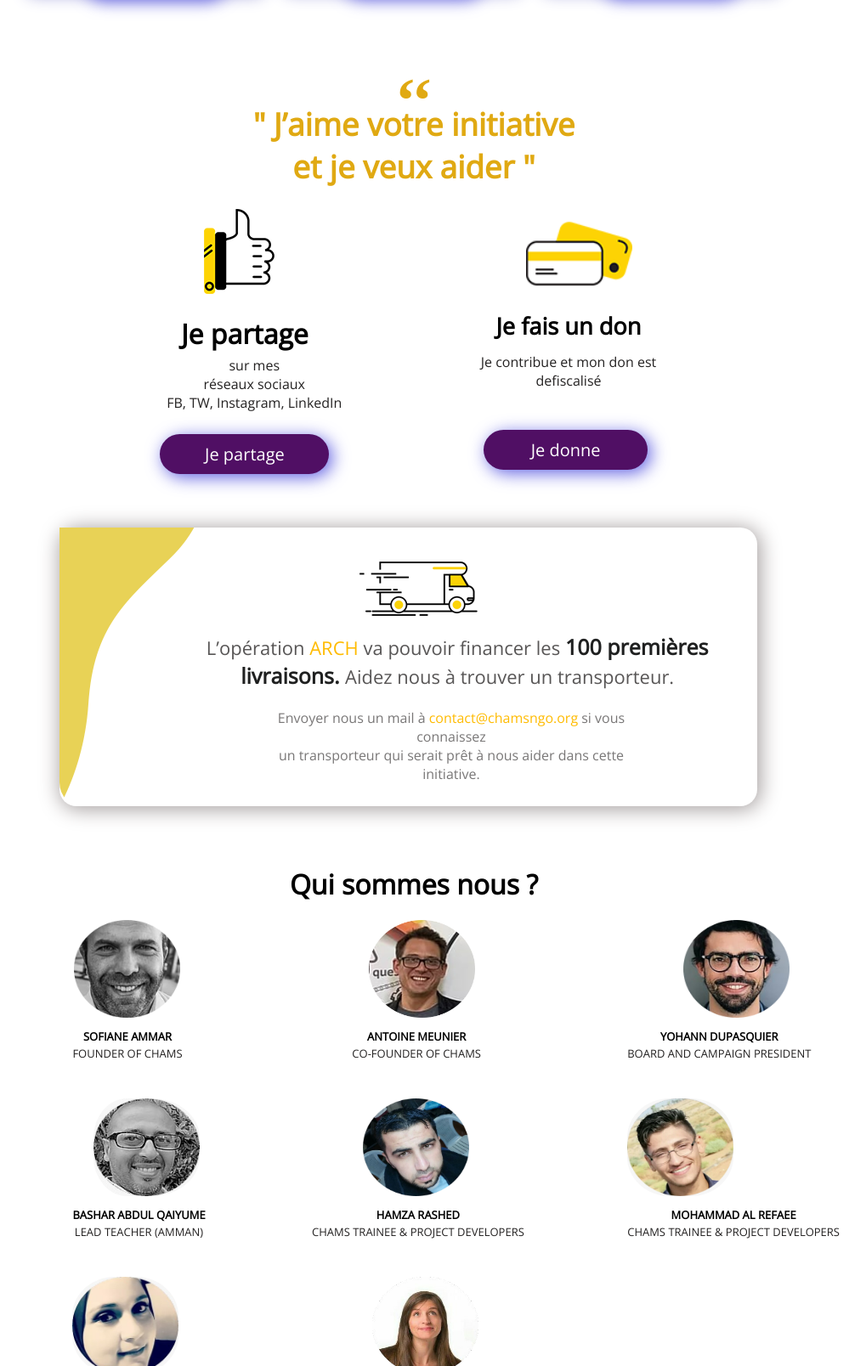
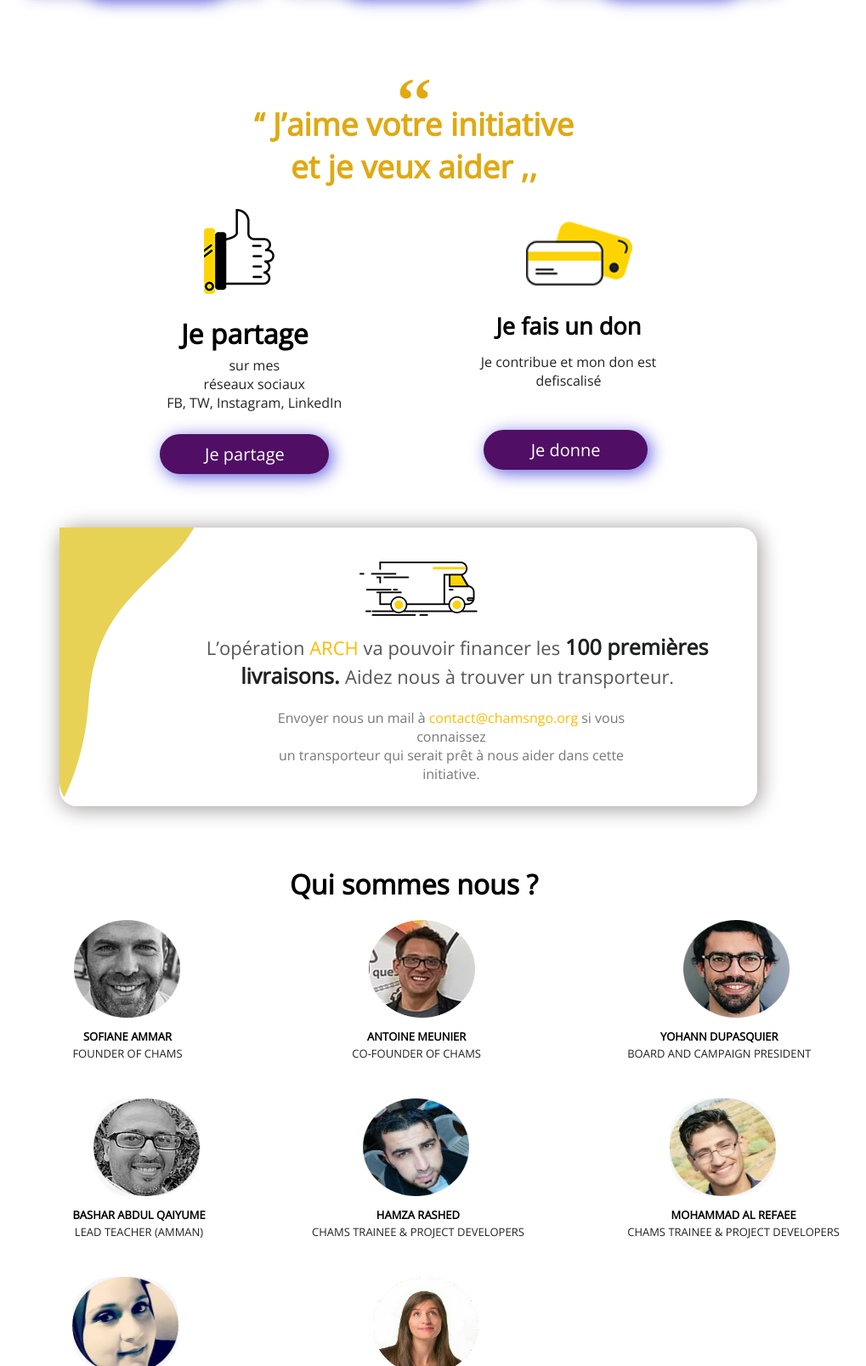
Before and after one commit to hamza732387/Arch, a website: page Files/index.html in a window 1280 px wide. Shown: the part 1016-2624 px from the top of the page at 85% size, without its empty margins (153-1172 px from the left). Drawn offline with nearby package versions, Linux system fonts and the light colour scheme.

Commit message:
Add files via upload

```diff
--- a/Files/index.css
+++ b/Files/index.css
@@ -17,6 +17,9 @@
 }
 button:hover{
 background-color: rgb(224, 169, 18);
+}
+.RefaeePicture{
+    margin-left: 20%;
 }
 .Text_First{
 position: relative;
--- a/Files/index.html
+++ b/Files/index.html
@@ -67,7 +67,7 @@
 
         <!-- the title after the Signal -->
         <h1 class="Signal">‘‘</h1>
-        <h1 class="FirstTitleAfterSignal">" J’aime votre initiative <br> et je veux aider " </h1>
+        <h1 class="FirstTitleAfterSignal">‘‘  J’aime votre initiative <br> et je veux aider ,, </h1>
 
         <!-- the share list  -->
         <div class="lists2">
```
